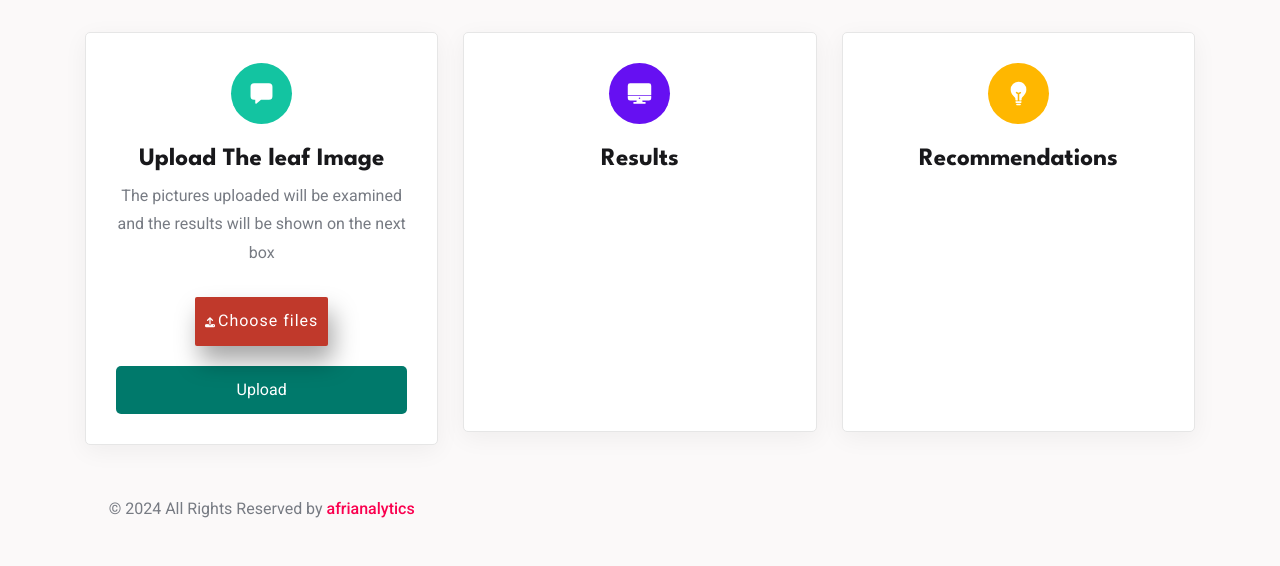
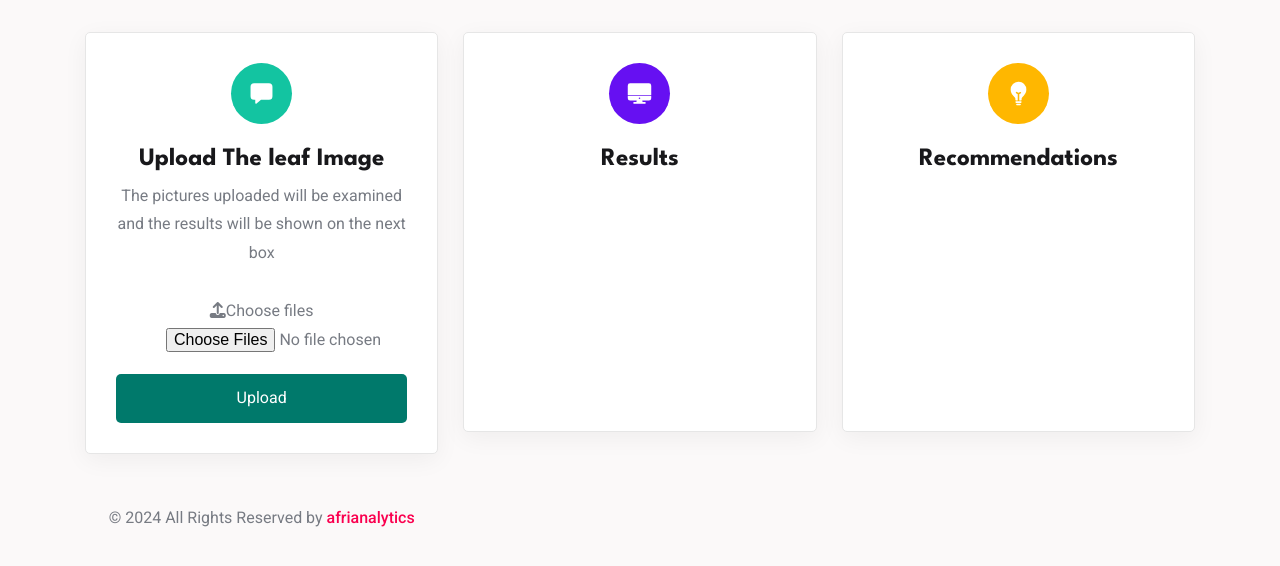
Before and after one commit to bourzat/teadisease-recognition-model, a plain HTML site: page index.html in a window 1280 px wide. Shown: the part 220-786 px from the top of the page. Drawn offline with nearby package versions, Linux system fonts and the light colour scheme.

Commit message:
No changes to styles.css
This is the previous version without the upload button

```diff
--- a/styles.css
+++ b/styles.css
@@ -764,38 +764,6 @@ textarea.input-field {
     transition: background-color 0.3s ease;
   }
 
-  input[type="file"]{
-    display: none;
-    box-sizing: border-box;
-  }
-
-  label{
-    display: inline-block;
-    color: #fff;
-    background-color: #c0392b;
-    padding: 10px 10px;
-    font-family: 10px;
-    letter-spacing: 1px;
-    user-select: none;
-    cursor: pointer;
-    box-shadow: 5px 15px 25px rgba(0, 0, 0, 0.35);
-    border-radius: 2px;
-    box-sizing: border-box;
-  }
-
-  label i{
-    font-size: 10px;
-    margin-right: 2px;
-    box-sizing: border-box;
-  }
-
-  label:active{
-    transform: scale(0.9);
-  }
-
-
-
-
 
 
 
```
